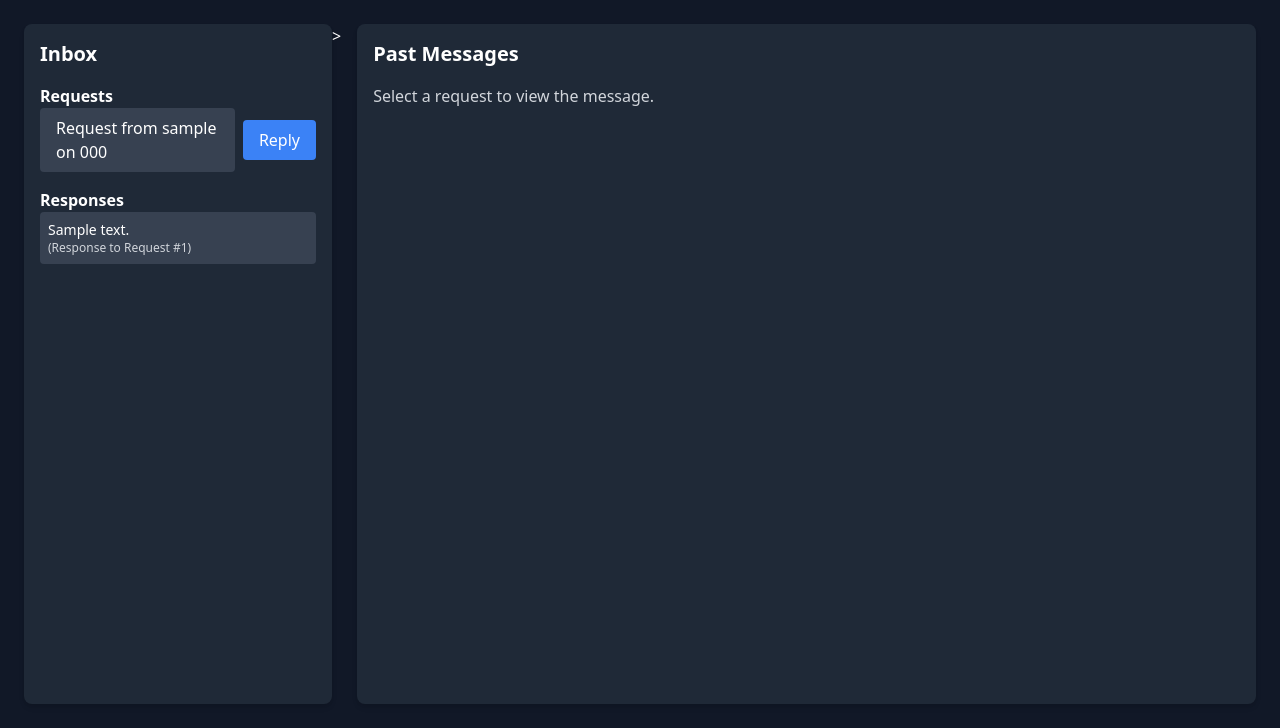
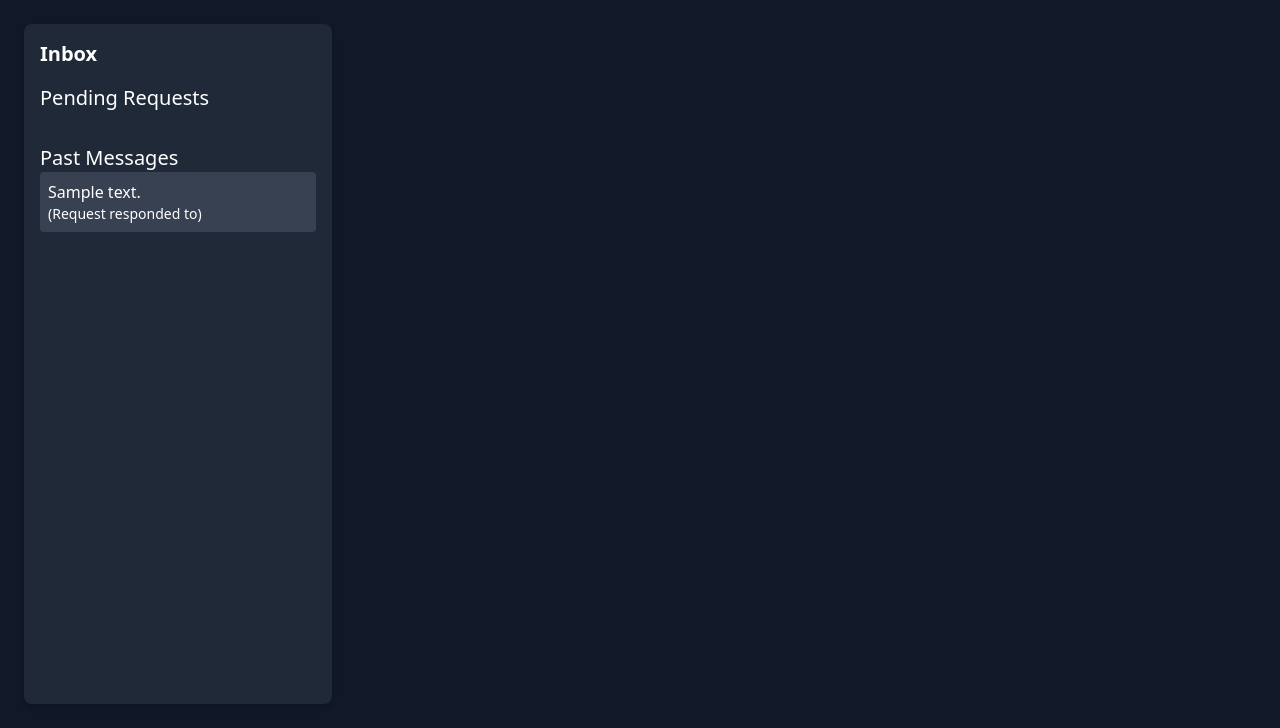
Before and after one commit to phanki5/web_app_anime, a Flask app: page /inbox in a window 1280 px wide. Shown: the part 72-800 px from the top of the page. Run offline with Flask 3, Linux system fonts and the light colour scheme; a user stored in the database is signed in; tables that the repository leaves empty hold one stand-in row (values such as "Sample post"); some libraries are stand-ins or nearby versions.

Commit message:
inbox route: pending_responses hinzugefügt und class Request mit responses erweitert, damit Request auf alle responses zugreifen kann

```diff
--- a/app.py
+++ b/app.py
@@ -277,39 +277,63 @@
 
         return redirect(url_for('marketplace'))
 
+    # Handle the request logic here
+    # For example, you can create a new Request model and save it to the database
+    # new_request = Request(user_id=current_user.id, offer_id=offer_id)
+    # db.session.add(new_request)
+    # db.session.commit()
+
+    # RESPONSE TO REQUEST
     @app.route('/send_response/<int:request_id>', methods=['POST'])
     @login_required
     def send_response(request_id):
-        # Get the original request
-        orig_request = Request.query.get_or_404(request_id)
-        if not orig_request:
-            flash("Request not found.", "error")
-            return redirect(url_for('inbox'))
+        req = Request.query.get_or_404(request_id)
 
         # Get the response message from the form
         response_text = request.form.get("response_message", "")
 
         # Create the final message as specified
-        final_message = f"Response from {current_user.id} on {orig_request.offer.titel}: {response_text}"
+        final_message = f"Response from {current_user.id} on {req.offer.titel}: {response_text}"
 
         # Create and store the Response model instance
         new_response = Response(
             user_id=current_user.id,
-            offer_id=orig_request.offer_id,
+            offer_id=req.offer_id,
             message=final_message,
             request_id=request_id
         )
         db.session.add(new_response)
+        # Mark request as responded
+        req.responded = True
         db.session.commit()
 
         flash("Response sent successfully.", "success")
         return redirect(url_for('inbox'))
 
-    # Handle the request logic here
-    # For example, you can create a new Request model and save it to the database
-    # new_request = Request(user_id=current_user.id, offer_id=offer_id)
-    # db.session.add(new_request)
-    # db.session.commit()
+    # RESPONSE TO RESPONSE (NESTED REPLIES)
+    @app.route('/send_response_reply/<int:response_id>', methods=['POST'])
+    @login_required
+    def send_response_reply(response_id):
+        parent_response = Response.query.get_or_404(response_id)
+        reply_text = request.form.get('reply_message', '')
+        final_message = f"Reply from {current_user.id} to response: {reply_text}"
+
+        new_reply = Response(
+            user_id=current_user.id,
+            offer_id=parent_response.offer_id,
+            request_id=parent_response.request_id,
+            message=final_message
+            # , parent_response_id=parent_response.id  # If using nested replies
+        )
+        db.session.add(new_reply)
+        # Optionally mark original response (or its request) as responded.
+        req = Request.query.get(parent_response.request_id)
+        if req:
+            req.responded = True
+        db.session.commit()
+
+        flash("Response reply sent successfully.", "success")
+        return redirect(url_for('inbox'))
 
 
     @app.route('/admin')
@@ -332,12 +356,23 @@
     @app.route('/inbox')
     @login_required
     def inbox():
-    # Fetch incoming request messages for the current user's offers
-        incoming_requests = Request.query.join(OfferList).filter(OfferList.user_id == current_user.id).all()
-    # Hole alle Responses, die zu den Requests des aktuellen Users gehören.
-        incoming_responses = Response.query.join(Request, Response.request_id == Request.id).filter(Request.user_id == current_user.id).all()
-        return render_template('inbox.html', incoming_requests=incoming_requests,
-                            incoming_responses=incoming_responses)
+        # Incoming requests that have not been responded to
+        pending_requests = Request.query.filter_by(user_id=current_user.id, responded=False).all()
+
+        # Requests that have been responded to (Past Messages)
+        past_requests = Request.query.filter_by(user_id=current_user.id, responded=True).all()
+        # Responses (initial responses to your requests) that don't have a nested reply yet.
+
+        # (Assuming that if a response has a reply then you already responded.)
+        pending_responses = Response.query.join(Request).filter(
+            Request.user_id == current_user.id,
+            Response.parent_response_id.is_(None)
+        ).all()
+
+        return render_template('inbox.html',
+                            pending_requests=pending_requests,
+                            past_requests=past_requests,
+                            pending_responses=pending_responses)
 
     @app.route('/admin/users')
     @login_required
--- a/templates/inbox.html
+++ b/templates/inbox.html
@@ -32,105 +32,84 @@
     <!-- Sidebar -->
     <div class="w-1/4 bg-gray-800 p-4 rounded-lg shadow-md">
         <h2 class="text-xl font-bold text-white mb-4">Inbox</h2>
+       <!-- Pending Requests -->
+        <div class="mb-8">
+            <h3 class="text-xl">Pending Requests</h3>
             <ul>
-            <li class="mb-2">
-                <strong>Requests</strong>
-                <ul>
-                    {% for request in incoming_requests %}
-                    <li class="mb-2 flex justify-between items-center">
-                        <button onclick="openRequestModal({{ request.id }})"
-                                class="w-full text-left bg-gray-700 hover:bg-gray-600 text-white py-2 px-4 rounded">
-                            Request from {{ request.user.username }} on {{ request.offer.titel }}
-                        </button>
+                {% for req in pending_requests %}
+                <li class="mb-2 p-2 bg-gray-800 rounded flex justify-between items-center">
+                    <span>
+                        Request from {{ req.user.username }} on {{ req.offer.titel }}
+                    </span>
                     <button
                         onclick="openResponseModal(this)"
-                            data-request-id="{{ request.id }}"
-                            data-username="{{ request.user.username }}"
-                            data-offer-title="{{ request.offer.titel }}"
-                            data-offer-price="{{ request.offer.price }}"
-                            data-message="{{ request.message }}"
-                            class="ml-2 bg-blue-500 hover:bg-blue-600 text-white py-2 px-4 rounded">
+                        data-request-id="{{ req.id }}"
+                        data-username="{{ req.user.username }}"
+                        data-offer-title="{{ req.offer.titel }}"
+                        data-offer-price="{{ req.offer.price }}"
+                        data-message="{{ req.message }}"
+                        class="bg-blue-500 hover:bg-blue-600 py-2 px-4 rounded">
                         Reply
                     </button>
                 </li>
                 {% endfor %}
             </ul>
-            </li>
-            <li class="mt-4">
-                <strong>Responses</strong>
+        </div>
+
+        <!-- Past Messages -->
+        <div>
+            <h3 class="text-xl">Past Messages</h3>
             <ul>
-                    {% for response in incoming_responses %}
-                    <li class="mb-2 bg-gray-700 p-2 rounded">
-                        <p class="text-sm">
-                            {{ response.message }}
-                        </p>
-                        <p class="text-xs text-gray-300">
-                            (Response to Request #{{ response.request_id }})
-                        </p>
+                {% for req in past_requests %}
+                <li class="mb-2 p-2 bg-gray-700 rounded">
+                    <p>{{ req.message }}</p>
+                    <p class="text-sm">(Request responded to)</p>
                 </li>
                 {% endfor %}
             </ul>
-            </li>
-        </ul>
-    </div>>
-
-        <!-- Message Content -->
-        <div class="flex-1 bg-gray-800 p-4 rounded-lg shadow-md ml-4">
-            <h2 class="text-xl font-bold text-white mb-4">Past Messages</h2>
-            <div id="messageContent" class="text-gray-300">
-                Select a request to view the message.
-            </div>
         </div>
     </div>
 
-    <!-- In inbox.html, update the Response Modal -->
-    <!-- Response Modal -->
+    <!-- Response Modal (for replying to requests as shown earlier) -->
     <div id="responseModal" class="fixed inset-0 bg-gray-900 bg-opacity-75 flex items-center justify-center hidden">
         <div class="bg-white p-6 rounded-lg shadow-lg w-1/3">
             <h2 class="text-xl text-black font-bold mb-4">Respond to Request</h2>
             <div class="flex flex-col h-64">
-                <!-- Upper Half: Display the original request message -->
-                <div id="responseRequestMessageContent" class="flex-1 overflow-auto text-gray-700 mb-4 border-b pb-2">
-                    <!-- The request message will be loaded via JS -->
-                </div>
+                <!-- Upper Half: Display original request message -->
+                <div id="responseRequestMessageContent" class="flex-1 overflow-auto text-gray-700 mb-4 border-b pb-2"></div>
                 <!-- Lower Half: Form to send your response -->
                 <div class="flex-1">
                     <form id="responseForm" method="post">
                         <input type="hidden" name="csrf_token" value="{{ csrf_token() }}">
                         <input type="hidden" name="request_id" id="response_request_id">
-                        <textarea name="response_message" id="response_message" rows="4" class="w-full p-2 border border-gray-300 text-black rounded-md" placeholder="Write your response message here..."></textarea>
+                        <textarea name="response_message" id="response_message" rows="4" class="w-full p-2 border border-gray-300 text-black rounded-md" placeholder="Write your response here..."></textarea>
                         <div class="flex justify-end mt-4">
-                            <button type="button" onclick="closeResponseModal()" class="bg-gray-500 hover:bg-gray-600 text-white font-bold py-2 px-4 rounded mr-2">Cancel</button>
-                            <button type="submit" class="bg-blue-500 hover:bg-blue-600 text-white font-bold py-2 px-4 rounded">Send Response</button>
+                            <button type="button" onclick="closeResponseModal()" class="bg-gray-500 hover:bg-gray-600 text-white py-2 px-4 rounded mr-2">Cancel</button>
+                            <button type="submit" class="bg-blue-500 hover:bg-blue-600 text-white py-2 px-4 rounded">Send Response</button>
                         </div>
                     </form>
                 </div>
             </div>
         </div>
     </div>
+
     <script>
-        // Update the JS to use the new id
         function openResponseModal(element) {
-            // Get the data from the HTML element
             const requestId = element.getAttribute('data-request-id');
             const username = element.getAttribute('data-username');
             const offerTitle = element.getAttribute('data-offer-title');
             const message = element.getAttribute('data-message');
 
-            // Update the Response Modal with the original request details
             document.getElementById('responseRequestMessageContent').innerHTML = `
                 <h3 class="text-lg font-bold mb-2">Request from ${username}</h3>
-                <p class="text-gray-700 mb-2">Offer: ${offerTitle}</p>
-                <p class="text-gray-700">${message}</p>
+                <p>Offer: ${offerTitle}</p>
+                <p>Price: €${element.getAttribute('data-offer-price')}</p>
+                <p>${message}</p>
             `;
-
-            // Set the hidden field value and update the form action URL correctly
             document.getElementById('response_request_id').value = requestId;
             document.getElementById('responseForm').action = `/send_response/${requestId}`;
-
             document.getElementById('responseModal').classList.remove('hidden');
         }
-
         function closeResponseModal() {
             document.getElementById('responseModal').classList.add('hidden');
         }
```
Also changed, not shown: db.py (+5 -2 lines). Lines whose indentation alone changed are shown as unchanged.
